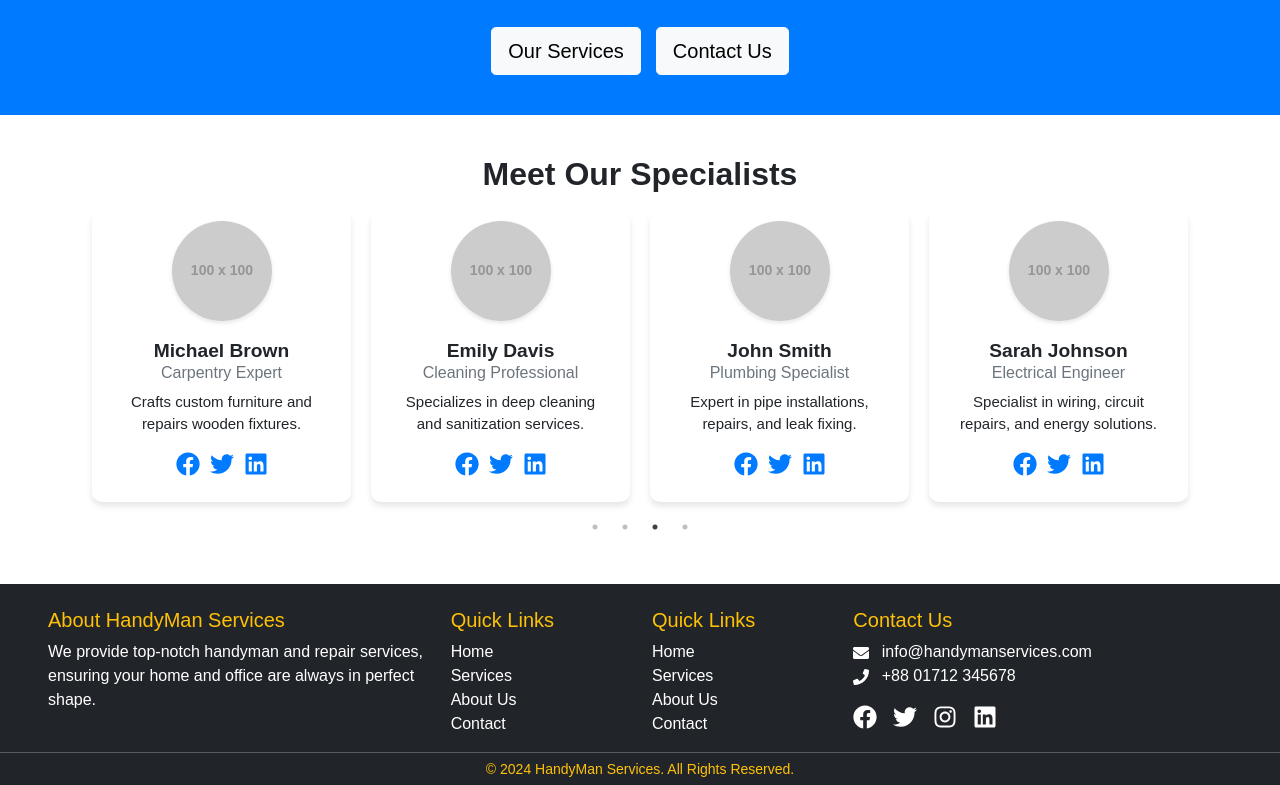
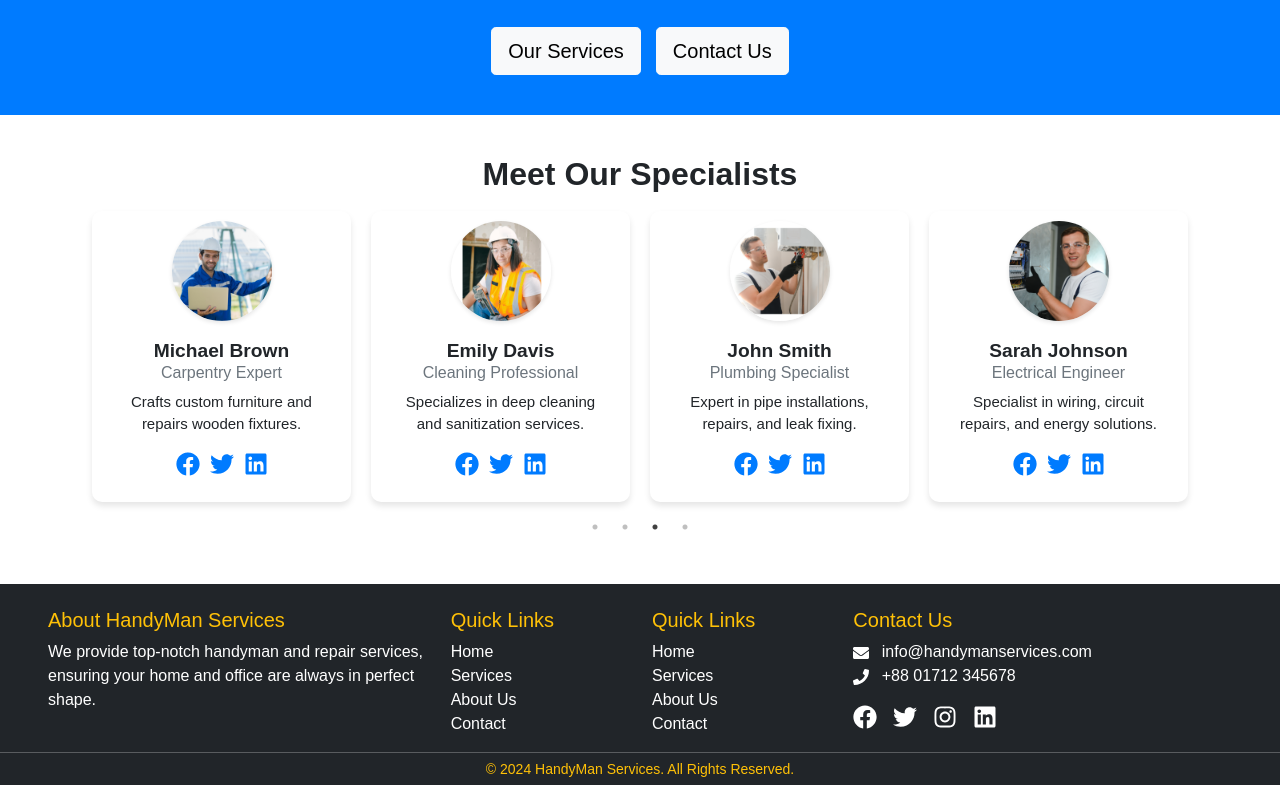
Before and after one commit to nurulazam-dev/mna-handyman-platform, a React (Vite) app: page /about in a window 1280 px wide. Shown: the part 836-1621 px from the top of the page. Built offline with nearby package versions, Linux system fonts and the light colour scheme.

Commit message:
specialist assets setup

```diff
--- a/src/components/OurSpecialists.jsx
+++ b/src/components/OurSpecialists.jsx
@@ -3,6 +3,10 @@ import { Card } from "react-bootstrap";
 import { FaFacebook, FaTwitter, FaLinkedin } from "react-icons/fa";
 import "slick-carousel/slick/slick.css";
 import "slick-carousel/slick/slick-theme.css";
+import speImg1 from "../assets/images/6.png";
+import speImg2 from "../assets/images/9.png";
+import speImg3 from "../assets/images/8.png";
+import speImg4 from "../assets/images/7.png";
 
 const OurSpecialists = () => {
   const cardStyle = {
@@ -40,7 +44,7 @@ const OurSpecialists = () => {
       name: "John Smith",
       role: "Plumbing Specialist",
       description: "Expert in pipe installations, repairs, and leak fixing.",
-      image: "https://via.placeholder.com/100",
+      image: speImg1,
       social: {
         facebook: "#",
         twitter: "#",
@@ -52,7 +56,7 @@ const OurSpecialists = () => {
       role: "Electrical Engineer",
       description:
         "Specialist in wiring, circuit repairs, and energy solutions.",
-      image: "https://via.placeholder.com/100",
+      image: speImg2,
       social: {
         facebook: "#",
         twitter: "#",
@@ -63,7 +67,7 @@ const OurSpecialists = () => {
       name: "Michael Brown",
       role: "Carpentry Expert",
       description: "Crafts custom furniture and repairs wooden fixtures.",
-      image: "https://via.placeholder.com/100",
+      image: speImg3,
       social: {
         facebook: "#",
         twitter: "#",
@@ -74,7 +78,7 @@ const OurSpecialists = () => {
       name: "Emily Davis",
       role: "Cleaning Professional",
       description: "Specializes in deep cleaning and sanitization services.",
-      image: "https://via.placeholder.com/100",
+      image: speImg4,
       social: {
         facebook: "#",
         twitter: "#",
--- a/src/components/ServicesSection.jsx
+++ b/src/components/ServicesSection.jsx
@@ -54,18 +54,23 @@ const ServicesSection = () => {
           </Col>
         ))}
       </Row>
-      <Link
-        to="/services"
+      <div
         style={{
           display: "flex",
           justifyContent: "center",
-          textDecoration: "none",
         }}
       >
-        <Button className="secondCustomBtn mt-4" style={{ width: "25%" }}>
+        <Link
+          to="/services"
+          className="secondCustomBtn mt-4 text-center"
+          style={{
+            textDecoration: "none",
+            width: "25%",
+          }}
+        >
           See Our All Services <FaArrowUpRightFromSquare className="ms-1" />
-        </Button>
-      </Link>
+        </Link>
+      </div>
     </section>
   );
 };
```
